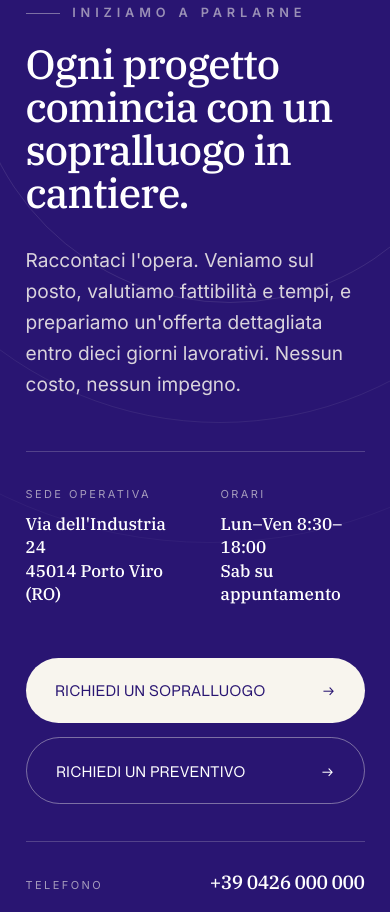
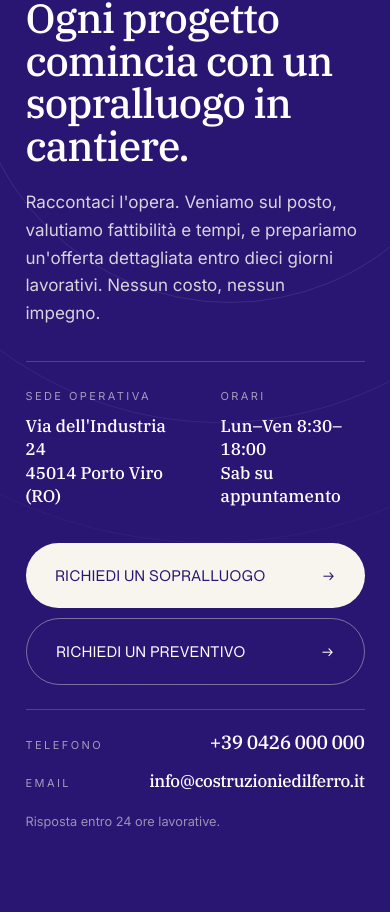
Before and after one commit to holyferro/costruzioniedilferro, a Next.js app: page / in a window 390 px wide. Shown: the part 10032-10944 px from the top of the page. Built offline with nearby package versions, Linux system fonts and the light colour scheme; no server answers.

Commit message:
fix(cta): sezione "iniziamo a parlarne" più compatta su mobile
Co-Authored-By: Claude Sonnet 4.6 <noreply@anthropic.com>

```diff
--- a/components/sections/HomepageCta.tsx
+++ b/components/sections/HomepageCta.tsx
@@ -27,7 +27,7 @@ export function HomepageCta({
   return (
     <section
       id="contatti"
-      className="bg-brand text-panna relative overflow-hidden py-24 pb-32 md:py-28 md:pb-28"
+      className="bg-brand text-panna relative overflow-hidden py-14 pb-24 md:py-28 md:pb-28"
     >
       {/* Anelli ornamentali concentrici, top-right */}
       <span
@@ -44,15 +44,17 @@ export function HomepageCta({
       />
 
       <div className="relative mx-auto max-w-6xl px-6 md:px-12">
-        <div className="grid items-center gap-12 md:grid-cols-[1.3fr_1fr] md:gap-20">
+        <div className="grid items-center gap-8 md:grid-cols-[1.3fr_1fr] md:gap-20">
           <div>
             <DarkEyebrow>{eyebrow}</DarkEyebrow>
-            <h2 className="mt-5 max-w-[14ch] font-serif text-[clamp(2.4rem,1.4rem+3.2vw,4.5rem)] leading-[1.05] font-medium tracking-tight text-white">
+            <h2 className="mt-4 max-w-[14ch] font-serif text-[clamp(2.4rem,1.4rem+3.2vw,4.5rem)] leading-[1.05] font-medium tracking-tight text-white md:mt-5">
               {headline}
             </h2>
-            <p className="text-panna/85 mt-7 max-w-[52ch] text-lg leading-relaxed">{body}</p>
+            <p className="text-panna/85 mt-5 max-w-[52ch] text-base leading-relaxed md:mt-7 md:text-lg">
+              {body}
+            </p>
 
-            <div className="border-panna/20 mt-12 grid max-w-xl grid-cols-2 gap-x-12 gap-y-6 border-t pt-8">
+            <div className="border-panna/20 mt-8 grid max-w-xl grid-cols-2 gap-x-12 gap-y-5 border-t pt-6 md:mt-12 md:gap-y-6 md:pt-8">
               <div>
                 <p className="text-panna/60 text-[11px] tracking-[0.22em] uppercase">
                   Sede operativa
@@ -76,7 +78,7 @@ export function HomepageCta({
             </div>
           </div>
 
-          <div className="flex flex-col gap-3.5">
+          <div className="flex flex-col gap-2.5 md:gap-3.5">
             <Link
               href={primaryCta.href as Route<string>}
               className="bg-panna text-brand hover:bg-panna/90 inline-flex items-center justify-between rounded-full px-7 py-5 font-[family-name:var(--font-neue-montreal)] text-[15px] font-medium tracking-[0.04em] uppercase transition-colors"
@@ -90,7 +92,7 @@ export function HomepageCta({
               {secondaryCta.label} <span aria-hidden="true">→</span>
             </Link>
 
-            <div className="border-panna/20 mt-5 flex flex-col gap-3.5 border-t pt-6">
+            <div className="border-panna/20 mt-3 flex flex-col gap-3 border-t pt-4 md:mt-5 md:gap-3.5 md:pt-6">
               <a
                 href={`tel:${contact.phone.tel}`}
                 className="hover:text-panna flex items-baseline justify-between text-white no-underline transition-colors"
```
